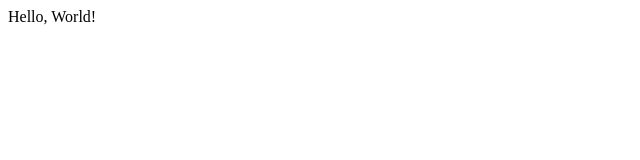
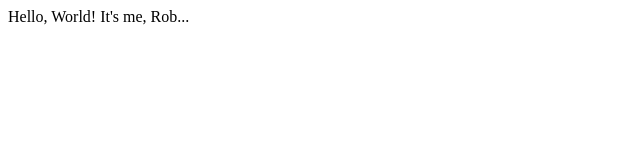
Before and after one commit to eb35/netlify-anymod, a plain HTML site: page index.html in a window 1280 px wide. Shown: the full height of the page, 0-640 px from the left. Drawn offline with Linux system fonts and the light colour scheme.

Commit message:
Second update
Now we're cookin'

```diff
--- a/index.html
+++ b/index.html
@@ -8,6 +8,6 @@
   </head>
 
   <body>
-    Hello, World!
+    Hello, World! It's me, Rob...
   </body>
 </html>
```
